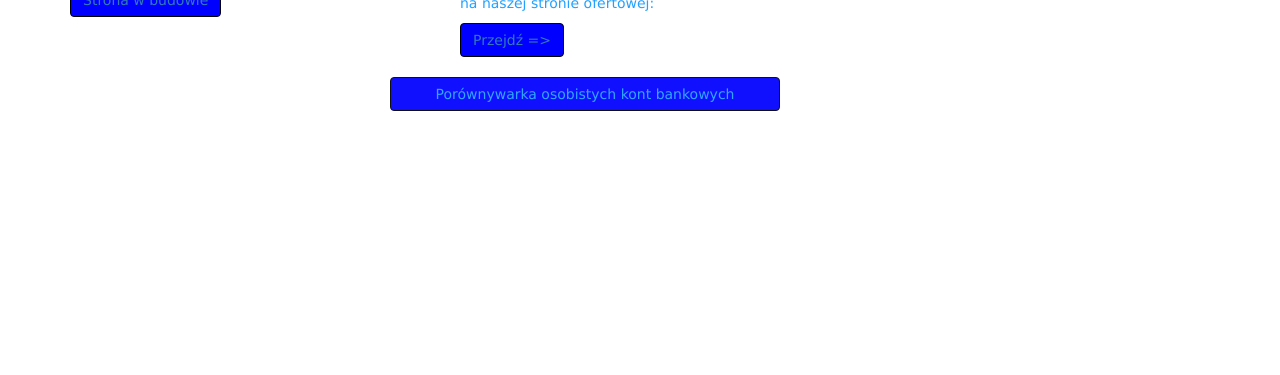
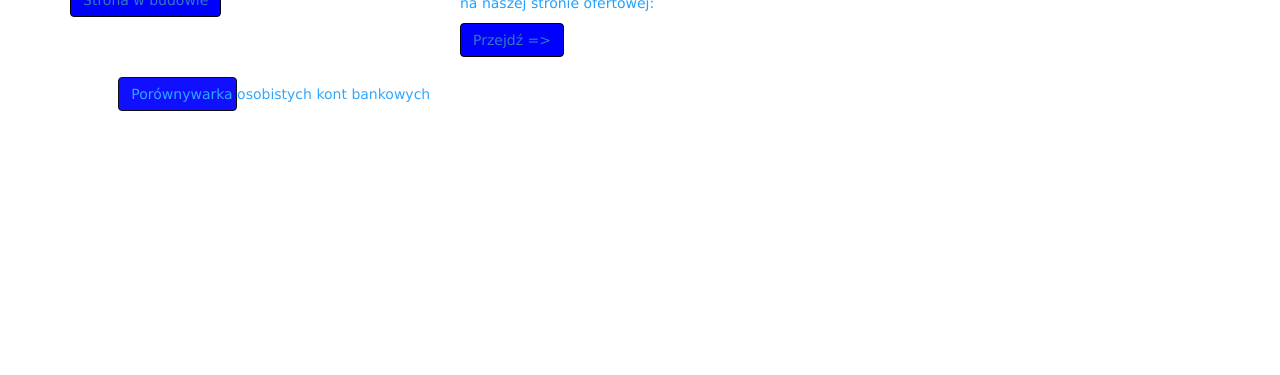
Before and after one commit to volguard/RiderClientsCentre, a plain HTML site: page index.html in a window 1280 px wide. Shown: the part 425-800 px from the top of the page. Drawn offline with nearby package versions, Linux system fonts and the light colour scheme; a script that the page names is missing.

Commit message:
script correction

```diff
--- a/index.html
+++ b/index.html
@@ -34,7 +34,7 @@
 </div>
 <div style="position:relative">
 <div style="position:absolute; top:20px;">
-<div class="container">
+<div class="container-fluid">
 	<div class="row">
 		<div class="col-md-4"></div>
 		<div class="btn col-md-4 fadeContent" id="slideComparer" style="text-align:center; display:none">Porównywarka osobistych kont bankowych</div>
@@ -54,7 +54,7 @@
     fc.src = '//direct.money.pl/j/fast_contact_widget.js?tst=".time()."';
     document.body.appendChild(fc);
 </script>
-<script type="text/javascript">
+<script>
 	$(document).ready( function(){
 $("#content0").fadeIn(2000);
 $("#content1").fadeIn(2000);
```
